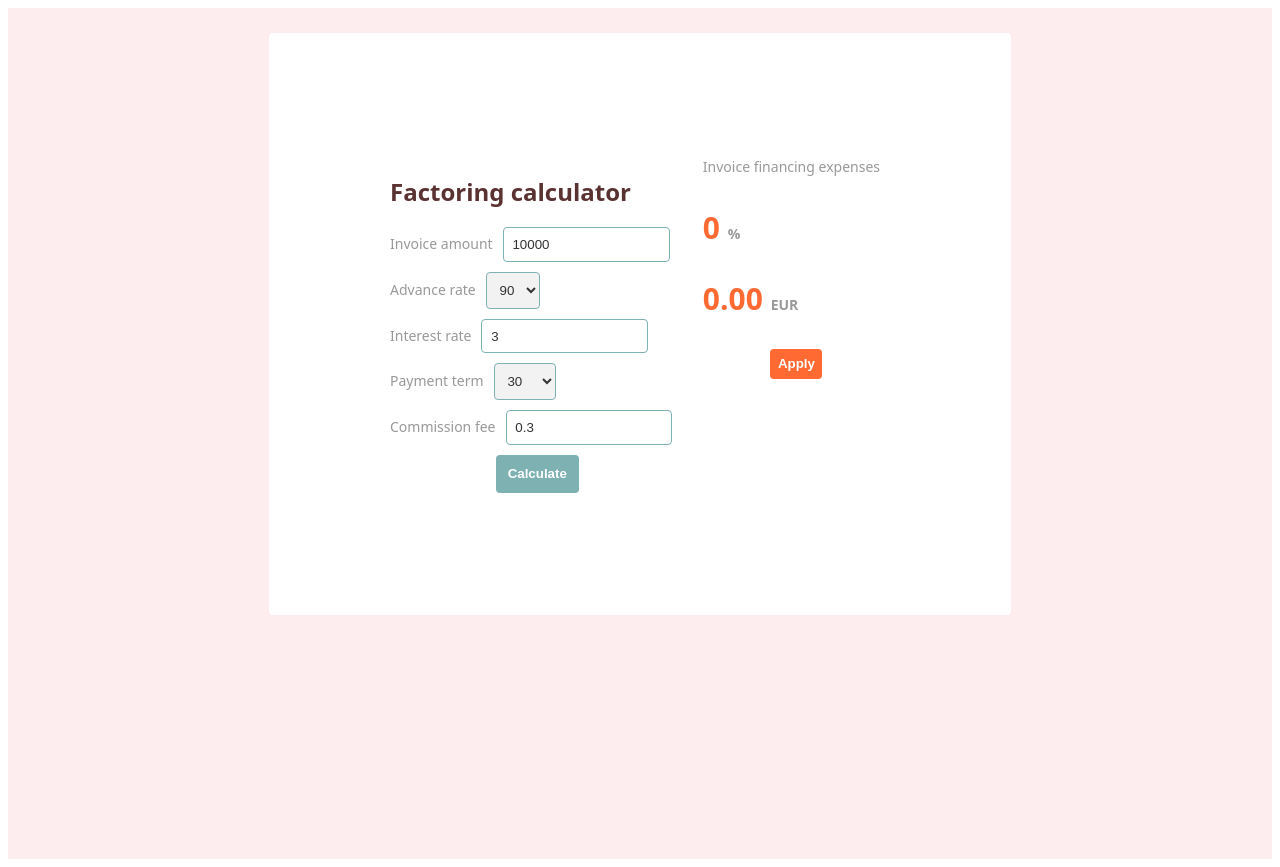
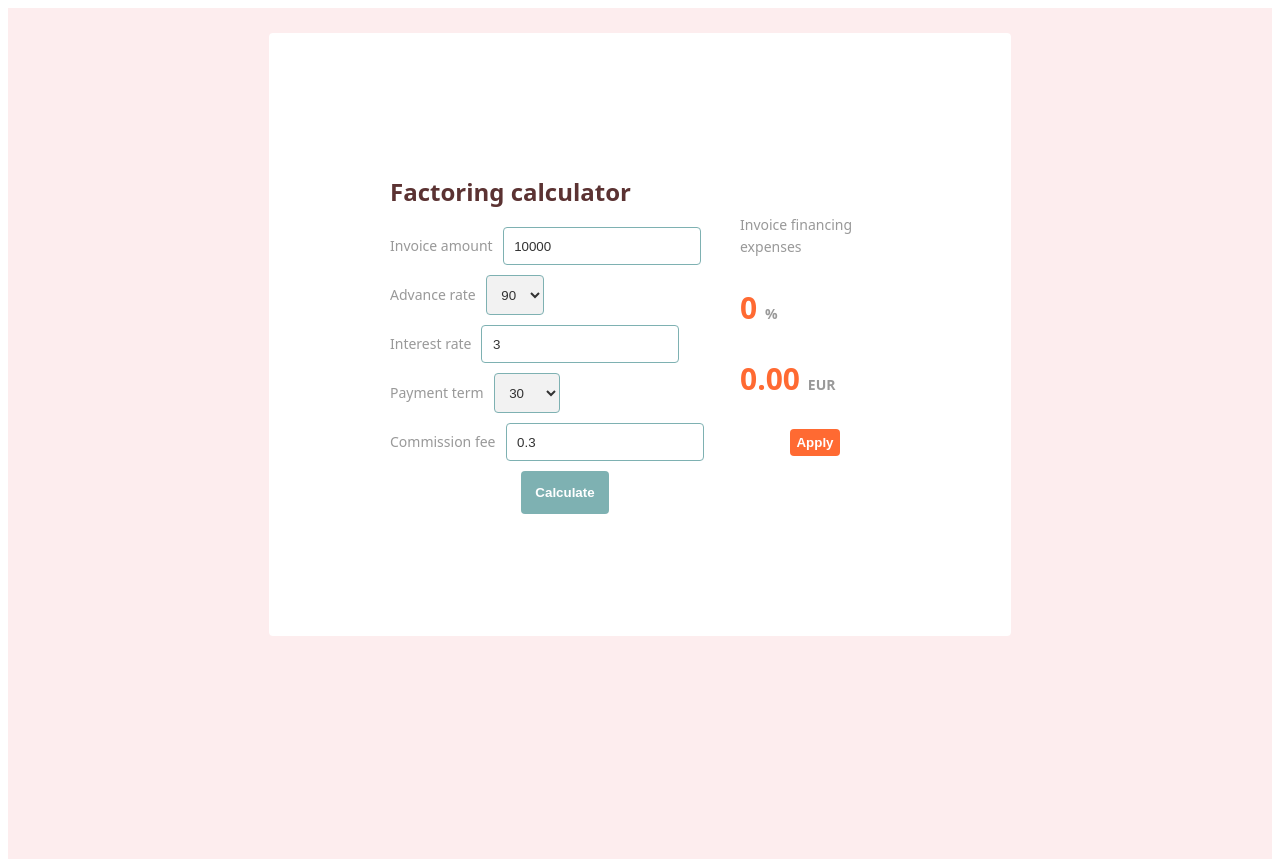
Before and after one commit to franklinchuks/SWEDBANK_HOMEWORK, a React (Create React App) app: page / in a window 1280 px wide. Built offline with nearby package versions, Linux system fonts and the light colour scheme.

Commit message:
output results styles commit

```diff
--- a/src/components/form.css
+++ b/src/components/form.css
@@ -7,6 +7,14 @@ form{
     padding: 10%;
     border-radius: 4px;
     margin: auto;
+}
+
+.formField{
+    min-width: 70%;
+}
+
+.formResult{
+    align-content: center;
 }
 
 .formInput{
@@ -28,6 +36,12 @@ label{
     color: gray;
 }
 
+span{
+    font-size: 12px;
+    padding: 3px;
+    color: red;
+    display: none;
+}
 
 input:invalid[focused="true"] ~ span{
     border: 1px solid red;
```
